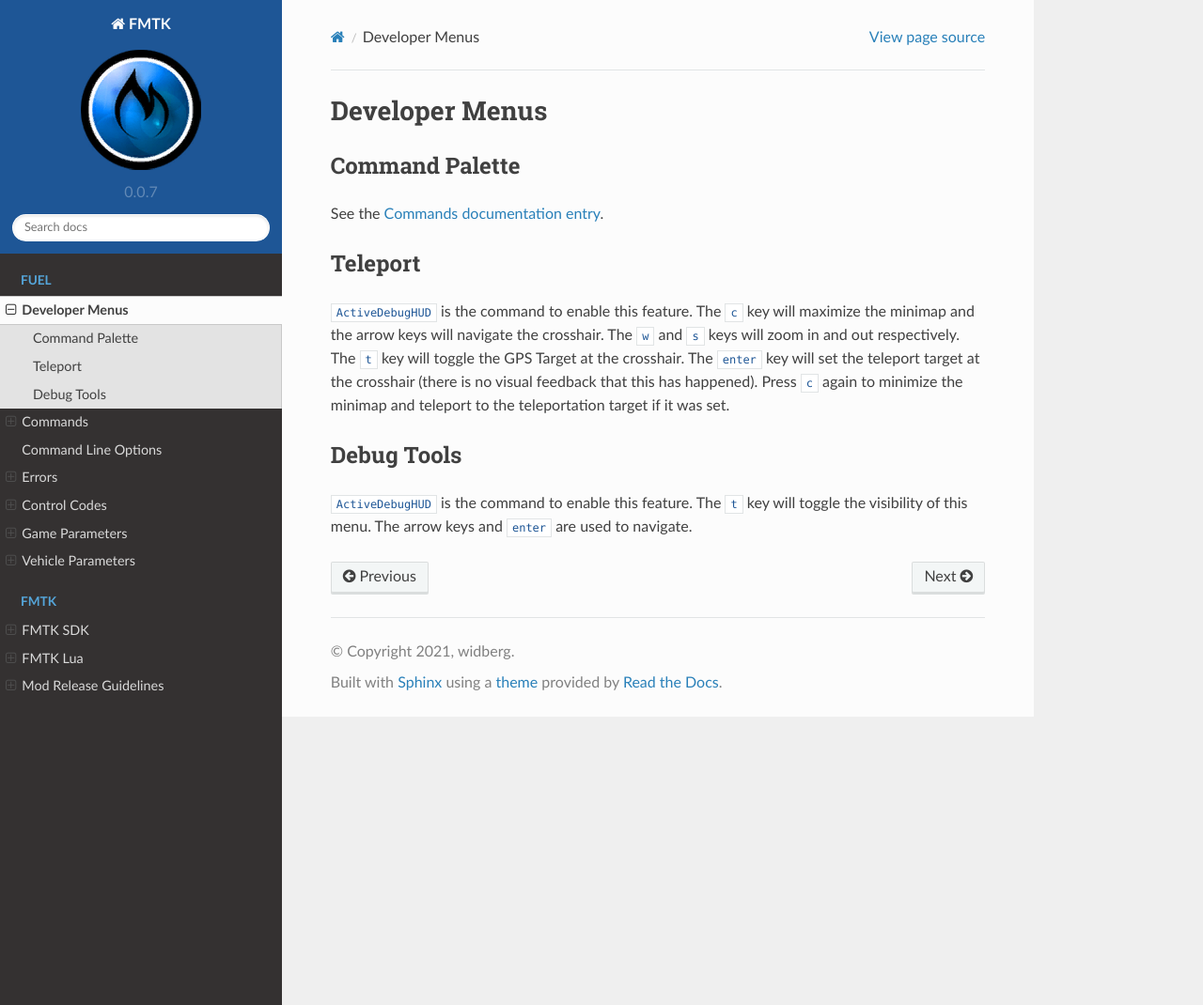
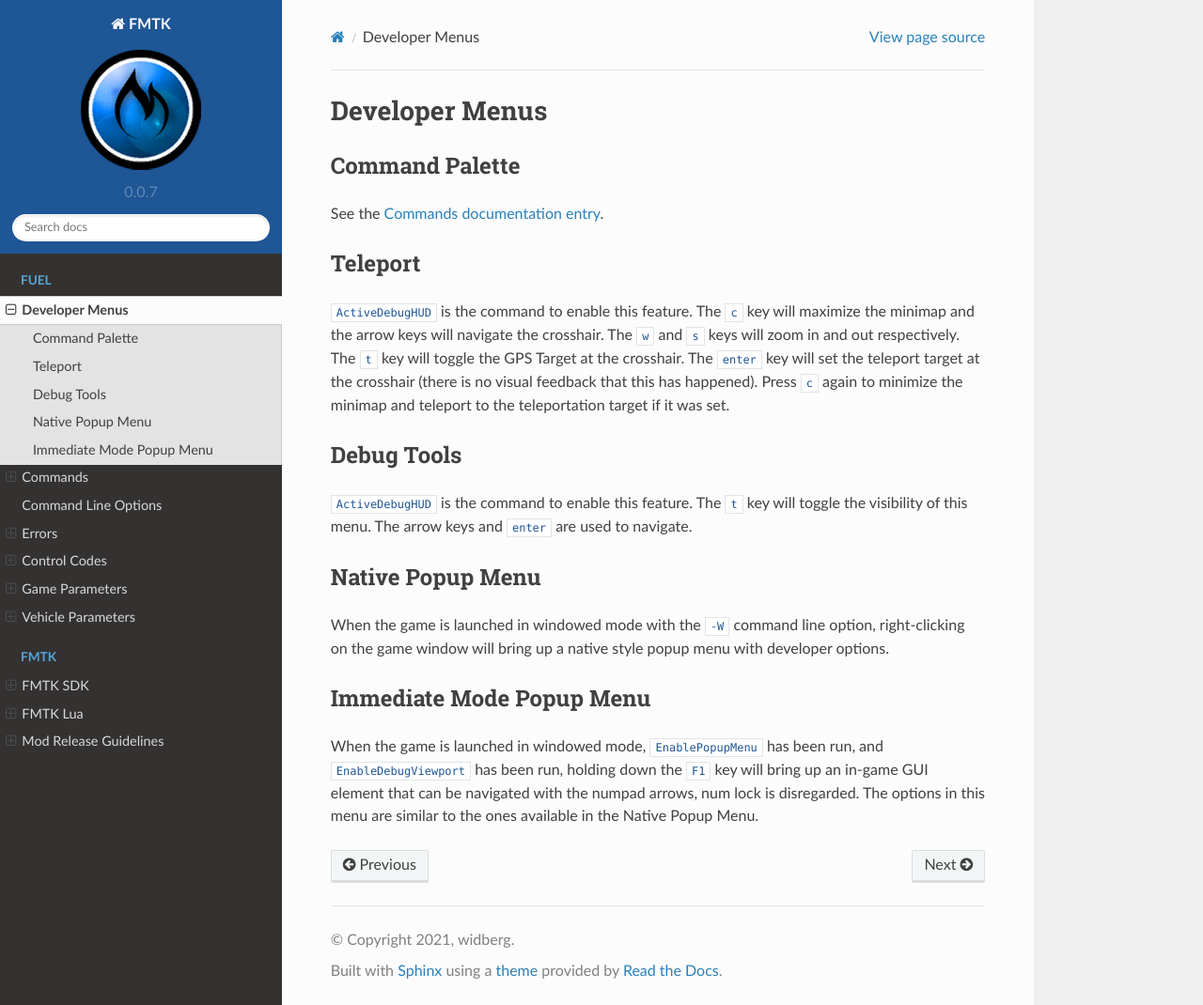
Before and after one commit to widberg/fmtk, a Sphinx documentation site: the page built from docs/source/fueldevelopermenus.rst, in a window 1280 px wide and 1070 px high. Shown: the whole window at 94% size. Built offline with Sphinx 7.4.7 and the Read the Docs theme 2.0.0, drawn with Linux system fonts in a browser that asks for light colours.

Commit message:
dev menus

```diff
--- a/docs/source/fueldevelopermenus.rst
+++ b/docs/source/fueldevelopermenus.rst
@@ -15,3 +15,13 @@ Debug Tools
 -----------
 
 ``ActiveDebugHUD`` is the command to enable this feature. The ``t`` key will toggle the visibility of this menu. The arrow keys and ``enter`` are used to navigate.
+
+Native Popup Menu
+-----------------
+
+When the game is launched in windowed mode with the ``-W`` command line option, right-clicking on the game window will bring up a native style popup menu with developer options.
+
+Immediate Mode Popup Menu
+-------------------------
+
+When the game is launched in windowed mode, ``EnablePopupMenu`` has been run, and ``EnableDebugViewport`` has been run, holding down the ``F1`` key will bring up an in-game GUI element that can be navigated with the numpad arrows, num lock is disregarded. The options in this menu are similar to the ones available in the Native Popup Menu.
```
Also changed, not shown: 3 other files.
